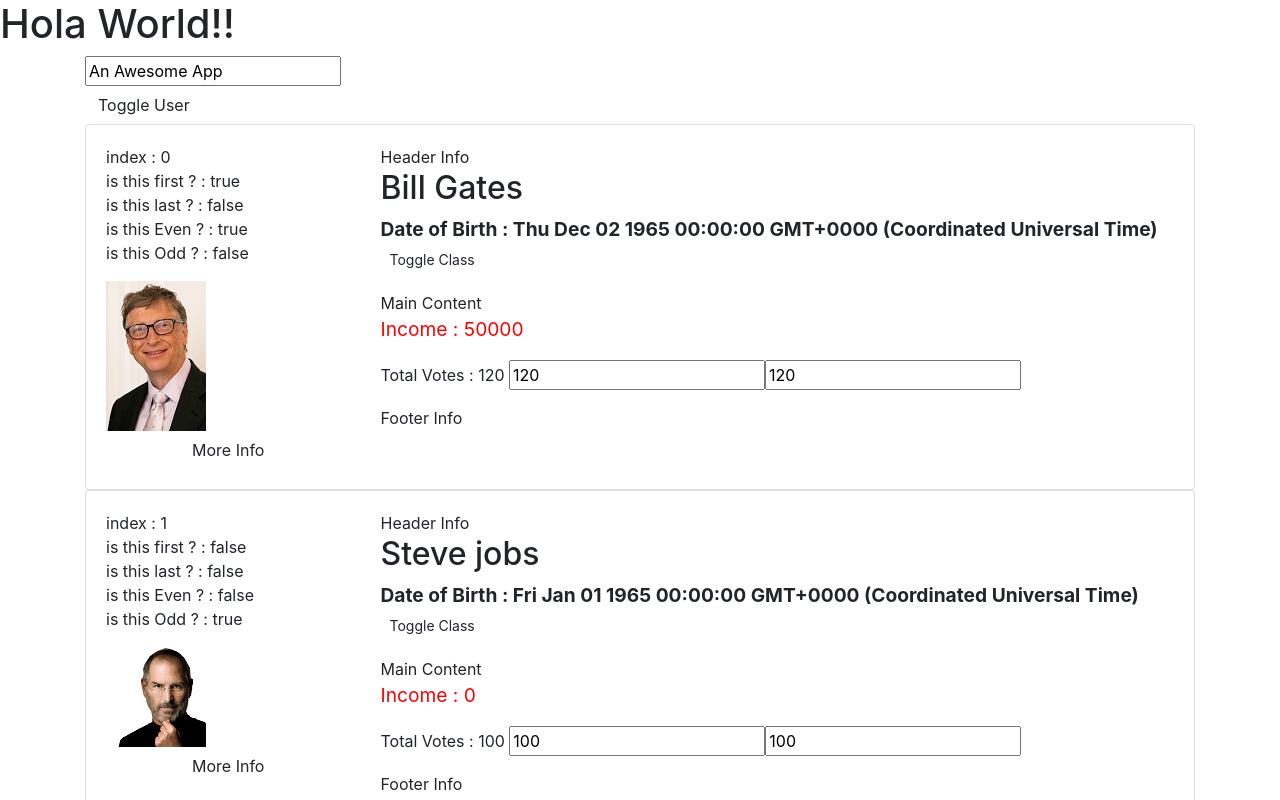
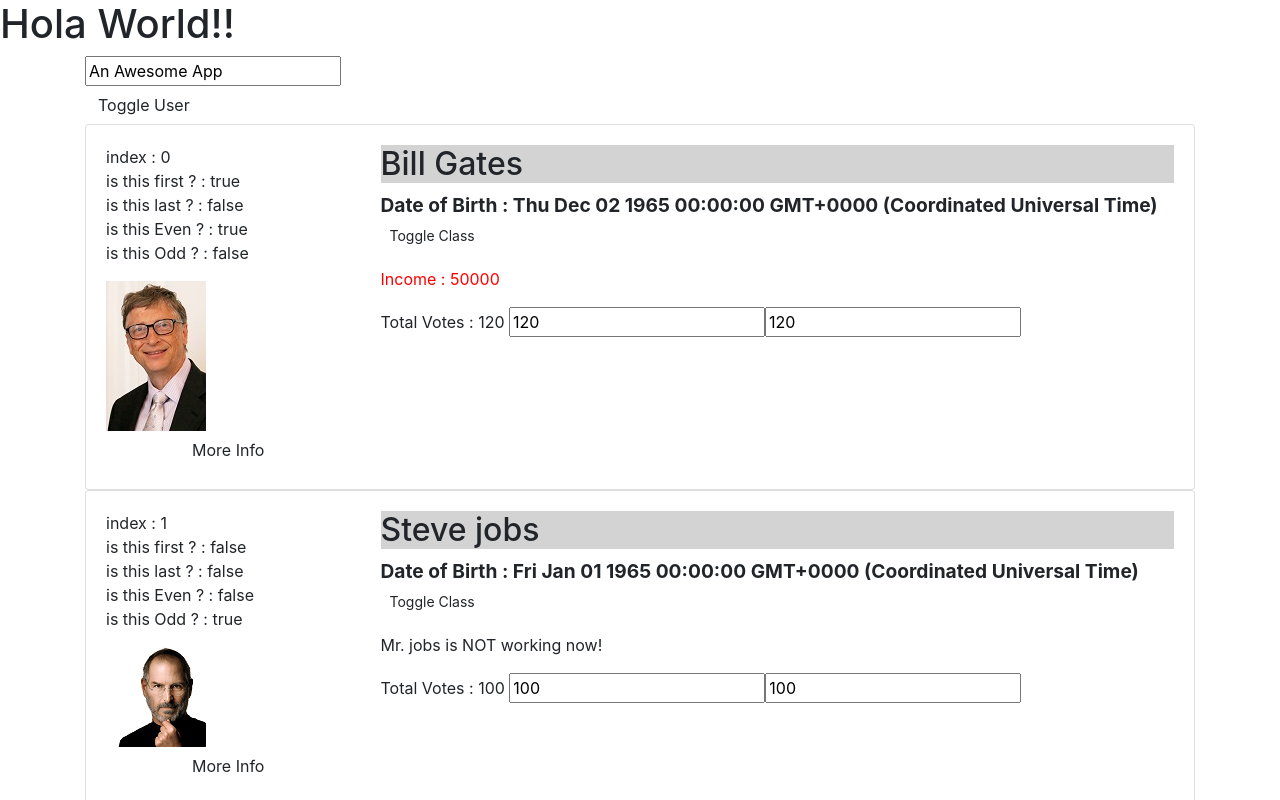
Before and after one commit to synergy2411/ng-cg, an Angular app in the folder users-app/: page / in a window 1280 px wide. Shown: the top 800 px of the page. Built offline with nearby package versions, Linux system fonts and the light colour scheme.

Commit message:
attribute directive added

```diff
--- a/users-app/src/app/app.module.ts
+++ b/users-app/src/app/app.module.ts
@@ -6,13 +6,15 @@
 import { UserComponent } from './user/user.component';
 import { UserImageComponent } from './user/user-image/user-image.component';
 import { UserInfoComponent } from './user/user-info/user-info.component';
+import { HighlightDirective } from './directives/highlight.directive';
 
 @NgModule({
   declarations: [         // components, directives, pipes
     AppComponent,
     UserComponent,
     UserImageComponent,
-    UserInfoComponent
+    UserInfoComponent,
+    HighlightDirective
   ],
   imports: [              // to import & register all modules
     BrowserModule,
--- /dev/null
+++ b/users-app/src/app/directives/highlight.directive.ts
@@ -0,0 +1,11 @@
+import { Directive, ElementRef } from '@angular/core';
+
+@Directive({
+  selector : "[appHighlight]"
+})
+export class HighlightDirective{
+  constructor(private elRef : ElementRef){
+    // console.log(this.elRef.nativeElement);
+    this.elRef.nativeElement.style.backgroundColor = "lightgrey";
+  }
+}
--- a/users-app/src/app/user/user-info/user-info.component.html
+++ b/users-app/src/app/user/user-info/user-info.component.html
@@ -1,6 +1,6 @@
-<ng-content select = "header"></ng-content>
+<!-- <ng-content select = "header"></ng-content> -->
 
-<h2>
+<h2 appHighlight>
   <!-- <span [innerHTML]="user.firstName"></span> -->
   {{ user.firstName }}
   <span [innerHTML]="user.lastName"></span>
@@ -17,13 +17,18 @@
   </button>
 </p>
 
-<ng-content select=".main-content"></ng-content>
+<!-- <ng-content select=".main-content"></ng-content> -->
 
-<p [ngStyle] = "{'color' : 'red', 'font-size' : '1.2em' }">Income : {{ user.income }}</p>
+<p *ngIf="user.isWorking; else elseTemplate" [ngStyle] = "{'color' : 'red'}">
+  Income : {{ user.income }}</p>
 
 <p>Total Votes : {{ user.vote }}
   <input type="number" [value]="user.vote" (change)="user.vote = $event.target.value">
   <input type="text" [(ngModel)]="user.vote">
 </p>
 
-<ng-content select = "footer"></ng-content>
+<!-- <ng-content select = "footer"></ng-content> -->
+
+<ng-template #elseTemplate>
+  <p>Mr. {{ user.lastName }} is NOT working now!</p>
+</ng-template>
```
